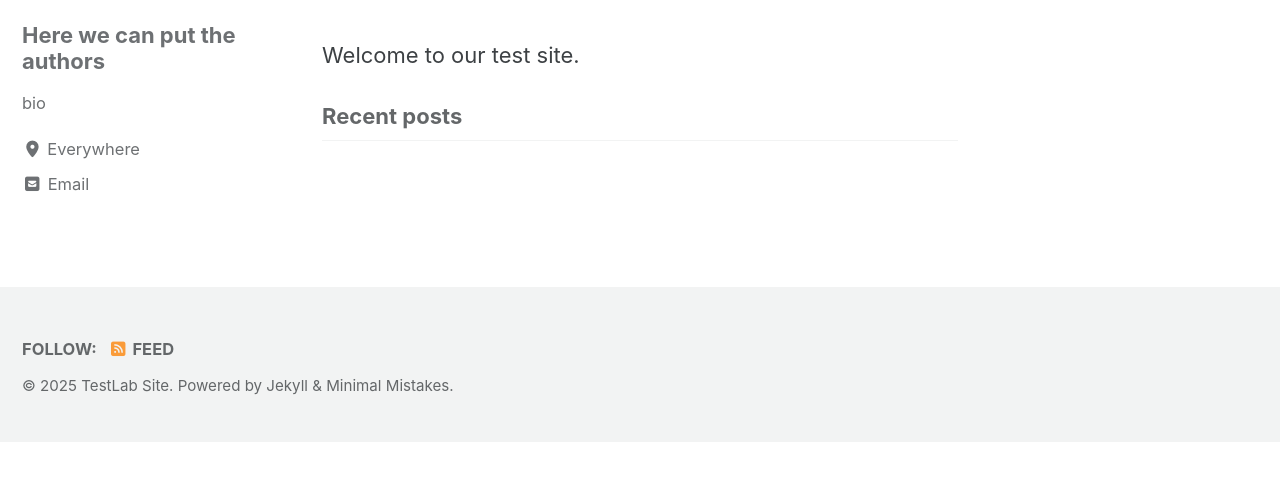
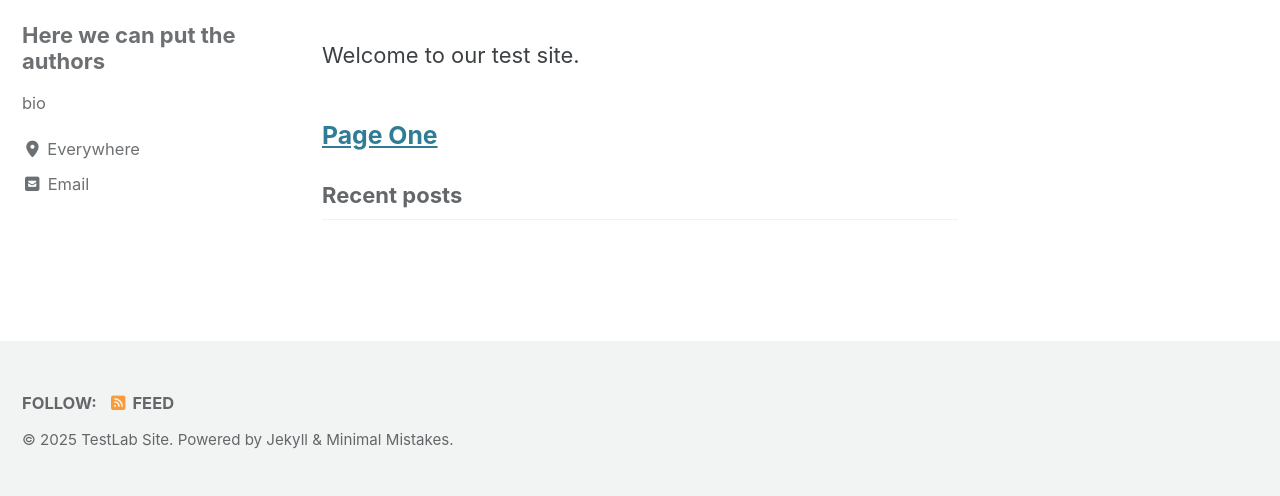
Before and after one commit to GitForTest3141592/TestLab, a Jekyll site: the page built from index.html, in a window 1280 px wide. Shown: the part 549-1045 px from the top of the page. Built offline with Jekyll 4.4.1, drawn with Linux system fonts in a browser that asks for light colours; cached includes are drawn as plain includes; the list of posts is cut into pages by our own code; before the commit the page ends 991 px from its top, so only the background shows below that.

Commit message:
Update index.html

```diff
--- a/index.html
+++ b/index.html
@@ -4,3 +4,8 @@ author_profile: true
 ---
 
 Welcome to our test site.
+
+
+<a href="{{ '/page-one/' | relative_url }}">
+  <h3>Page One</h3>
+</a>
```
